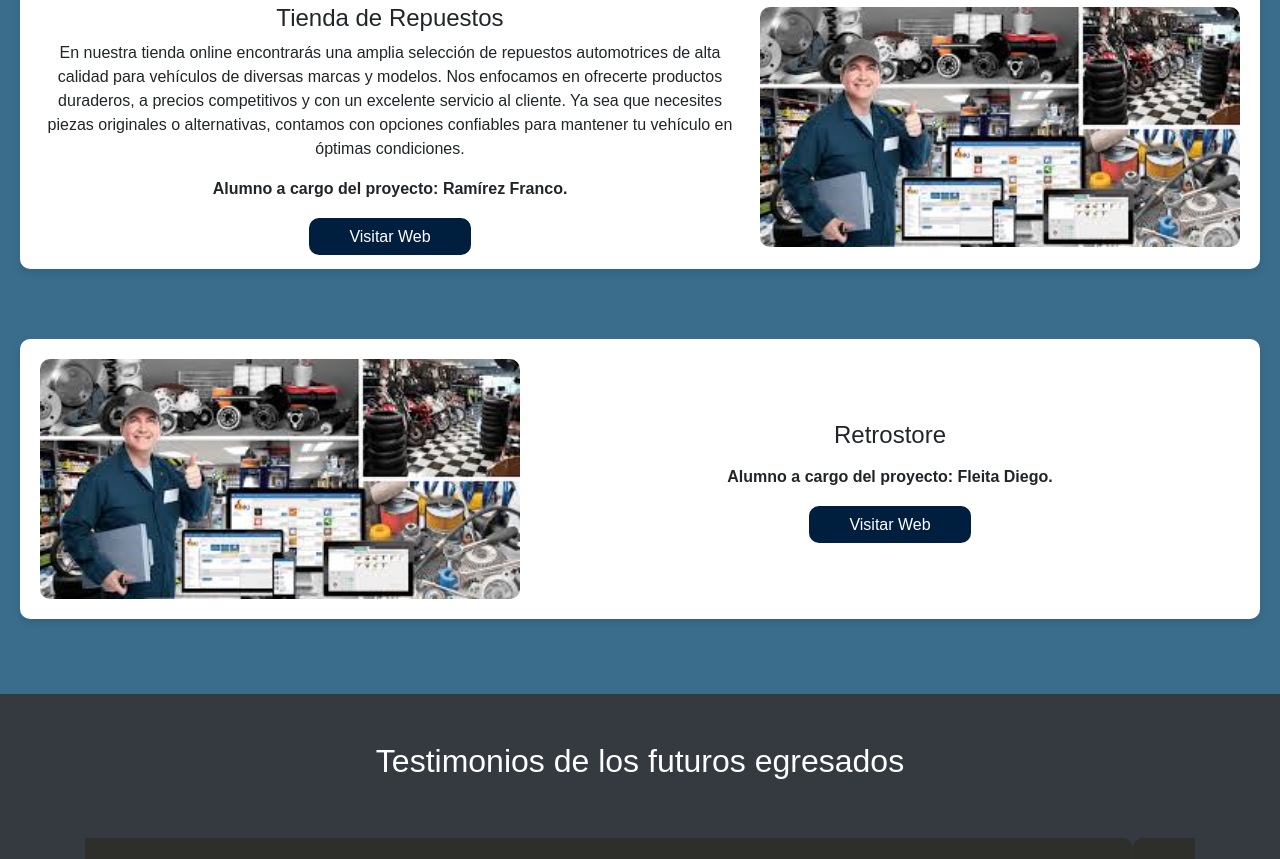
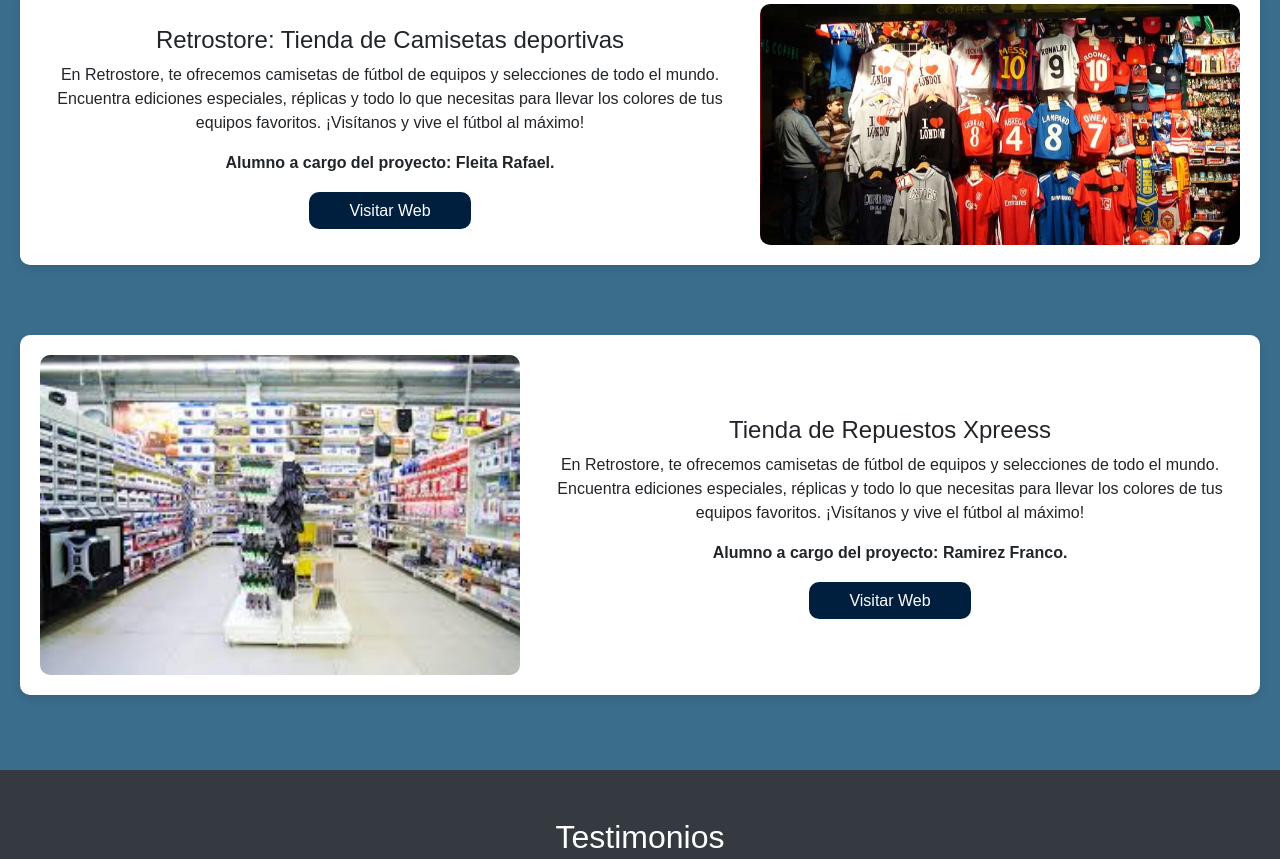
Before and after one commit to CodeCami/InformaticaExpo2024, a plain HTML site: page index.html in a window 1280 px wide. Shown: the part 4823-5682 px from the top of the page. Drawn offline with nearby package versions, Linux system fonts and the light colour scheme.

Commit message:
Update index.html

```diff
--- a/index.html
+++ b/index.html
@@ -185,26 +185,26 @@
                     <a href="https://codecami.github.io/MOGO_Gauna/">Visitar Web</a>
                 </div>
             </div>
-              <div class="project-item">
-                <img src="img/tiendaDeRepuestos.jfif" alt="Proyecto 4">
+            <div class="project-item">
+                <img src="img/tiendadecamisetas.jpeg" alt="Proyecto 3">
                 <div class="project-info">
-                    <h4>Tienda de Repuestos</h4>
-                    <p>En nuestra tienda online encontrarás una amplia selección de repuestos automotrices de alta calidad para vehículos de diversas marcas y modelos. Nos enfocamos en ofrecerte productos duraderos, a precios competitivos y con un excelente servicio al cliente. Ya sea que necesites piezas originales o alternativas, contamos con opciones confiables para mantener tu vehículo en óptimas condiciones.</p>
-                    <strong>Alumno a cargo del proyecto: Ramírez Franco.</strong><br><br>
-                    <a href="https://codecami.github.io/TiendaDeRepuestos_Ramirez/">Visitar Web</a>
-                </div>
-            </div>
-
-            <div class="project-item">
-                <img src="img/tiendaDeRepuestos.jfif" alt="Proyecto 4">
-                <div class="project-info">
-                    <h4>Retrostore</h4>
-                    <p></p>
-                    <strong>Alumno a cargo del proyecto: Fleita Diego.</strong><br><br>
+                    <h4>Retrostore: Tienda de Camisetas deportivas</h4>
+                    <p>En Retrostore, te ofrecemos camisetas de fútbol de equipos y selecciones de todo el mundo. Encuentra ediciones especiales, réplicas y todo lo que necesitas para llevar los colores de tus equipos favoritos. ¡Visítanos y vive el fútbol al máximo!
+                    </p>
+                    <strong>Alumno a cargo del proyecto: Fleita Rafael.</strong><br><br>
                     <a href="https://jeremias202406.github.io/Rafita/">Visitar Web</a>
                 </div>
             </div>
-
+            <div class="project-item">
+                <img src="img/repuestos.jfif" alt="Proyecto 3">
+                <div class="project-info">
+                    <h4>Tienda de Repuestos Xpreess</h4>
+                    <p>En Retrostore, te ofrecemos camisetas de fútbol de equipos y selecciones de todo el mundo. Encuentra ediciones especiales, réplicas y todo lo que necesitas para llevar los colores de tus equipos favoritos. ¡Visítanos y vive el fútbol al máximo!
+                    </p>
+                    <strong>Alumno a cargo del proyecto: Ramirez Franco.</strong><br><br>
+                    <a href="https://franckrrz.github.io/pagina-web-franco/">Visitar Web</a>
+                </div>
+            </div>
         </div>
     </section>
 
@@ -213,7 +213,7 @@
     <!-- Sección de Testimonios -->
     <section id="testimonials" class="bg-dark text-white text-center py-5">
         <div class="container">
-            <h2>Testimonios de los futuros egresados</h2>
+            <h2>Testimonios</h2>
             <div id="testimonialCarousel" class="carousel slide" data-ride="carousel">
                 <div class="carousel-inner">
 
@@ -455,12 +455,20 @@
     </section>
 
 
+    <!-- Call to Action -->
+    <section id="cta">
+        <div class="cta-column">
+            <h3>¿Alguna duda o sugerencia?</h3>
+            <a href="https://forms.gle/wkS8LRDASmV11m6H8" class="cta-btn">¡Contáctanos!</a>
+        </div>
+        <div class="cta-column">
+            <h3>¿Querés ser socio de la cooperadora?</h3>
+            <img src="img/qr.jpeg" alt="Código QR">
+        </div>
+    </section>
 
 
-    <!-- Call to Action -->
-    <section id="cta">
-        <h3>¿Alguna duda o sugerencia?</h3>
-        <a href="https://forms.gle/wkS8LRDASmV11m6H8" class="cta-btn">¡Contáctanos!</a>
+
 
     </section>
 
```
